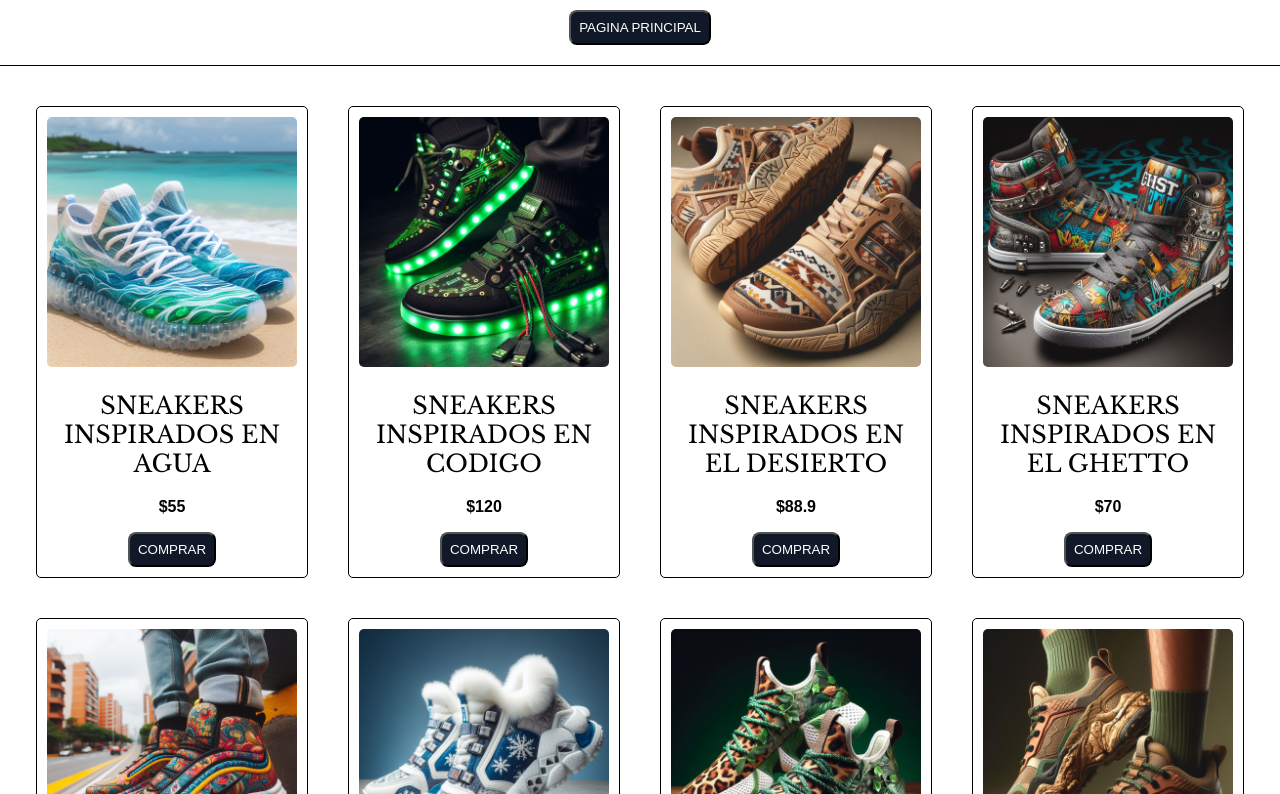
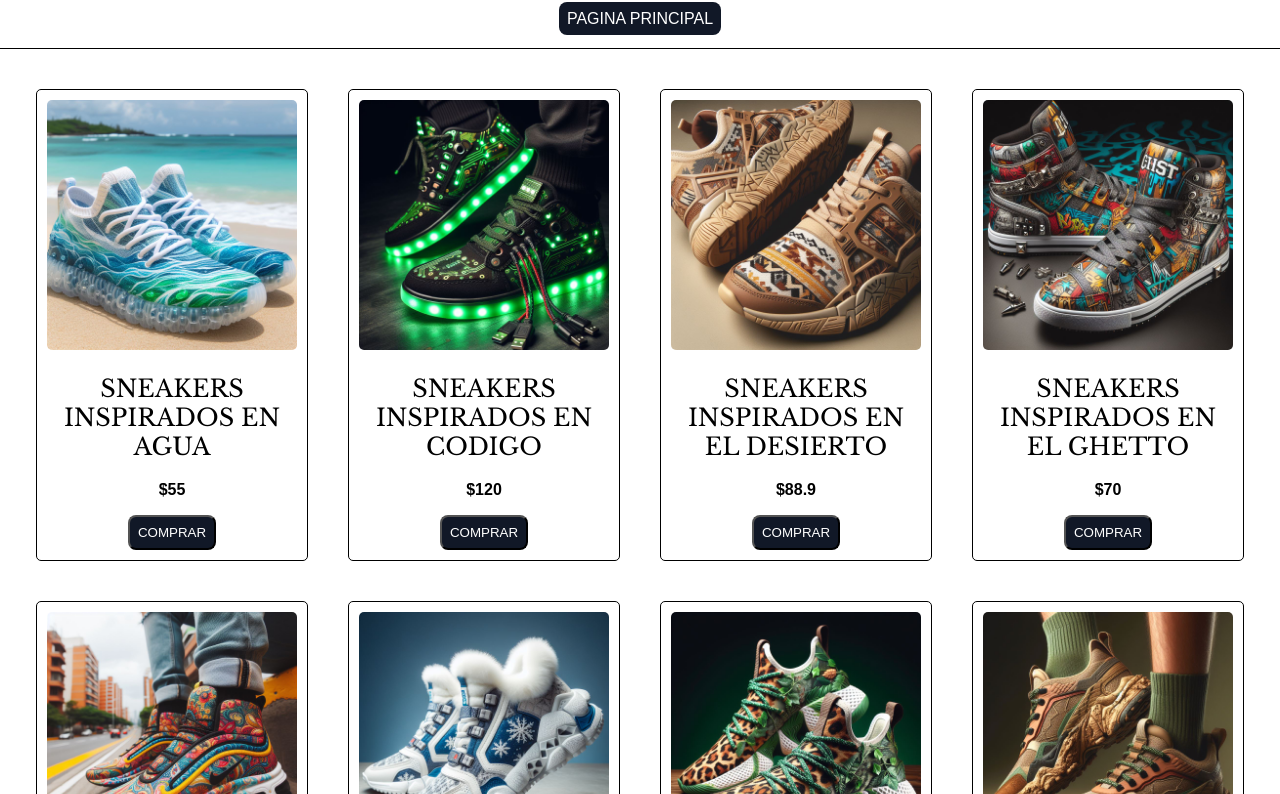
Before and after one commit to aristi1215/proyecto-hackaton, a website: page catalogo.html in a window 1280 px wide. Shown: the part 93-887 px from the top of the page. Drawn offline with nearby package versions, Linux system fonts and the light colour scheme.

Commit message:
last commit

```diff
--- a/catalogo.html
+++ b/catalogo.html
@@ -9,13 +9,14 @@
     <link rel="preconnect" href="https://fonts.googleapis.com">
     <link rel="preconnect" href="https://fonts.gstatic.com" crossorigin>
     <link href="https://fonts.googleapis.com/css2?family=Libre+Baskerville:wght@400;700&display=swap" rel="stylesheet">
+
 </head>
 
 <body>
     <header>
         <h1>CATÁLOGO SNEAKERS</h1>
 
-        <button>PAGINA PRINCIPAL</button>
+        <a href="index.html" id="pagina-principal">PAGINA PRINCIPAL</a>
 
     </header>
 
--- a/public/estilos/catalogo.css
+++ b/public/estilos/catalogo.css
@@ -26,6 +26,20 @@ header button:hover {
     color: #111827;
     transition: 0.5s ease;
     border: #cbd5e1;
+}
+#pagina-principal:hover {
+    background-color: #cbd5e1;
+    color: #111827;
+    transition: 0.5s ease;
+    border: #cbd5e1;
+}
+#pagina-principal{
+    text-decoration: none;
+    border-radius: 8px;
+    background-color: #111827;
+    color: white;
+    padding: 8px;
+    cursor: pointer;
 }
 
 h1 {
```
Also changed, not shown: index.html (+2 -2 lines).
